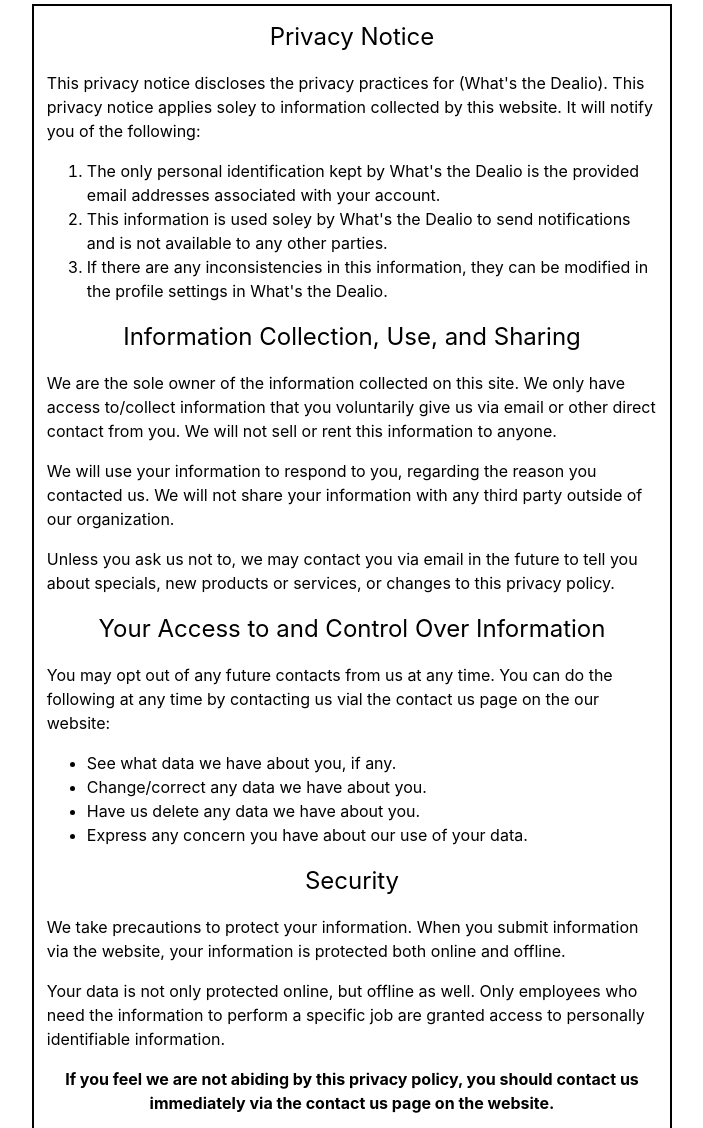
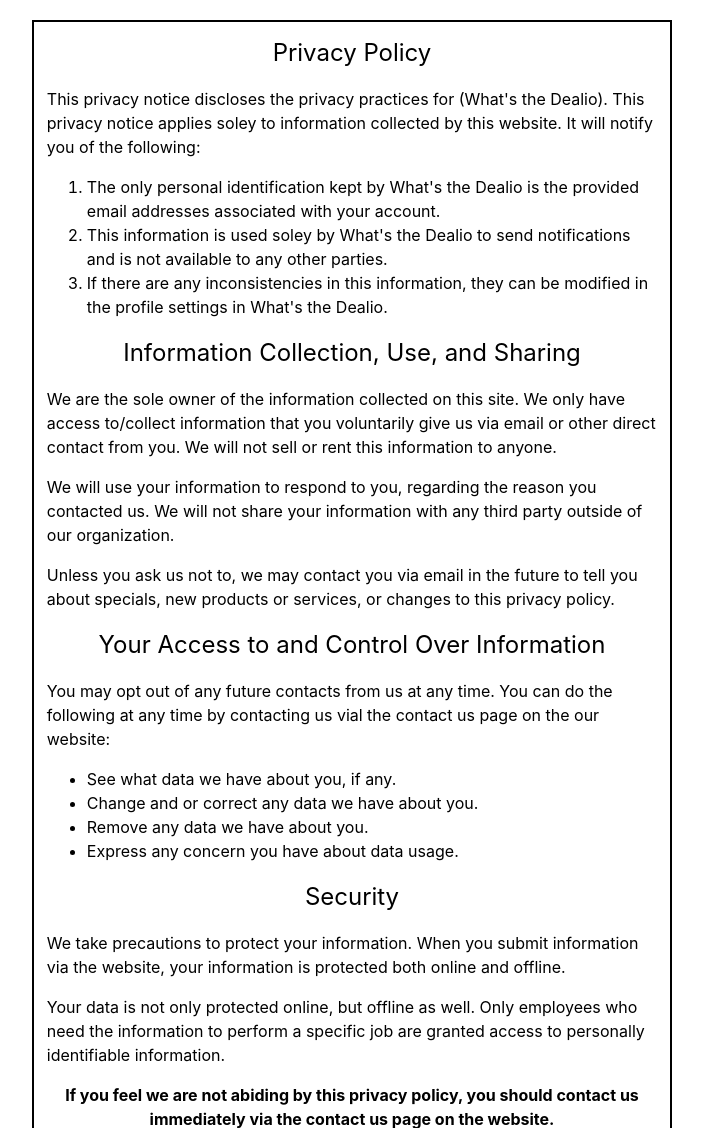
Before and after one commit to jaspearson/csc424, a Django app: template templates/privacy_policy.html in a window 1280 px wide. Shown: the part 67-1195 px from the top of the page, without its empty margins (288-991 px from the left). Run offline with Django 3.2, Linux system fonts and the light colour scheme; the template is opened without the code that fills it, so the values that code supplies are empty; some libraries are stand-ins or nearby versions.

Commit message:
Minor changes to grammar. Terms of Service now functions as it should

```diff
--- a/dealio/urls.py
+++ b/dealio/urls.py
@@ -26,6 +26,7 @@ from deals.views import help_page
 from deals.views import privacy_policy
 from deals.views import about_us
 from deals.views import contact_us
+from deals.views import terms
 
 urlpatterns = [
     url(r'^deal/(.*)$', deal_view.deal),
@@ -37,6 +38,7 @@ urlpatterns = [
     url(r'^help_page/$', help_page, name="help_page"),
     url(r'^privacy_policy/$', privacy_policy, name="privacy_policy"),
     url(r'^about_us/$', about_us, name="about_us"),
-    url(r'^contact_us/$', contact_us, name="contact_us")
+    url(r'^contact_us/$', contact_us, name="contact_us"),
+    url(r'^terms/$', terms, name="terms")
 ] + static(settings.MEDIA_URL, document_root=settings.MEDIA_ROOT) \
               + static(settings.STATIC_URL, document_root=settings.STATIC_URL)
--- a/deals/views.py
+++ b/deals/views.py
@@ -82,3 +82,6 @@ def search(requests):
 
 def custom_error(requests, the_errors):
 	return render(requests, 'error.html', {'error': the_errors})
+
+def terms(request):
+	return render(request, 'terms.html', {})
--- a/templates/about_us.html
+++ b/templates/about_us.html
@@ -1,5 +1,6 @@
 {%extends 'base.html'%}
     {%block content%}
+        <p></p>
     <div id="Space"></div>
         <div id="textContainer">
             <div id = "centerDiv" align = center>
--- a/templates/base.html
+++ b/templates/base.html
@@ -142,7 +142,7 @@
 
     <footer class="container d-flex justify-content-center">
         <div>
-            <p><a class="foot-links" href="{%  url 'about_us' %}">About Us</a> | <a class="foot-links" href="{%  url 'contact_us' %}">Contact Us</a> | <a class="foot-links" href="{%  url 'help_page' %}">Help</a> | <a class="foot-links" href="{% url 'privacy_policy' %}">Privacy Policy</a> | <a class="foot-links" href="terms.html">Terms of Service</a></p>
+            <p><a class="foot-links" href="{%  url 'about_us' %}">About Us</a> | <a class="foot-links" href="{%  url 'contact_us' %}">Contact Us</a> | <a class="foot-links" href="{%  url 'help_page' %}">Help</a> | <a class="foot-links" href="{% url 'privacy_policy' %}">Privacy Policy</a> | <a class="foot-links" href="{% url 'terms' %}">Terms of Service</a></p>
         </div>
     </footer>
 
--- a/templates/help_page.html
+++ b/templates/help_page.html
@@ -1,5 +1,6 @@
 {%extends 'base.html'%}
     {%block content%}
+        <p></p>
     <div id="Space"></div>
         <div id="textContainer">
             <div id = "centerDiv" align = left>
--- a/templates/privacy_policy.html
+++ b/templates/privacy_policy.html
@@ -1,9 +1,10 @@
 {%extends 'base.html'%}
     {%block content%}
+        <p></p>
     <div id="Space"></div>
         <div id="textContainer">
             <div id = "centerDiv" align = center>
-                <p>Privacy Notice</p>
+                <p>Privacy Policy</p>
                 <div class = "smallText">
                     <p>This privacy notice discloses the privacy practices for (What's the Dealio).  This privacy notice applies soley to information collected by this website.  It will notify you of the following:</p>
                 </div>
@@ -24,9 +25,9 @@
                 </div>
                 <ul id = "infoList" align = left>
                     <li>See what data we have about you, if any.</li>
-                    <li>Change/correct any data we have about you.</li>
-                    <li>Have us delete any data we have about you.</li>
-                    <li>Express any concern you have about our use of your data.</li>
+                    <li>Change and or correct any data we have about you.</li>
+                    <li>Remove any data we have about you.</li>
+                    <li>Express any concern you have about data usage.</li>
                 </ul>
                 <p>Security</p>
                 <div class = "smallText">
```
Also changed, not shown: templates/terms.html (+4 -3 lines).
